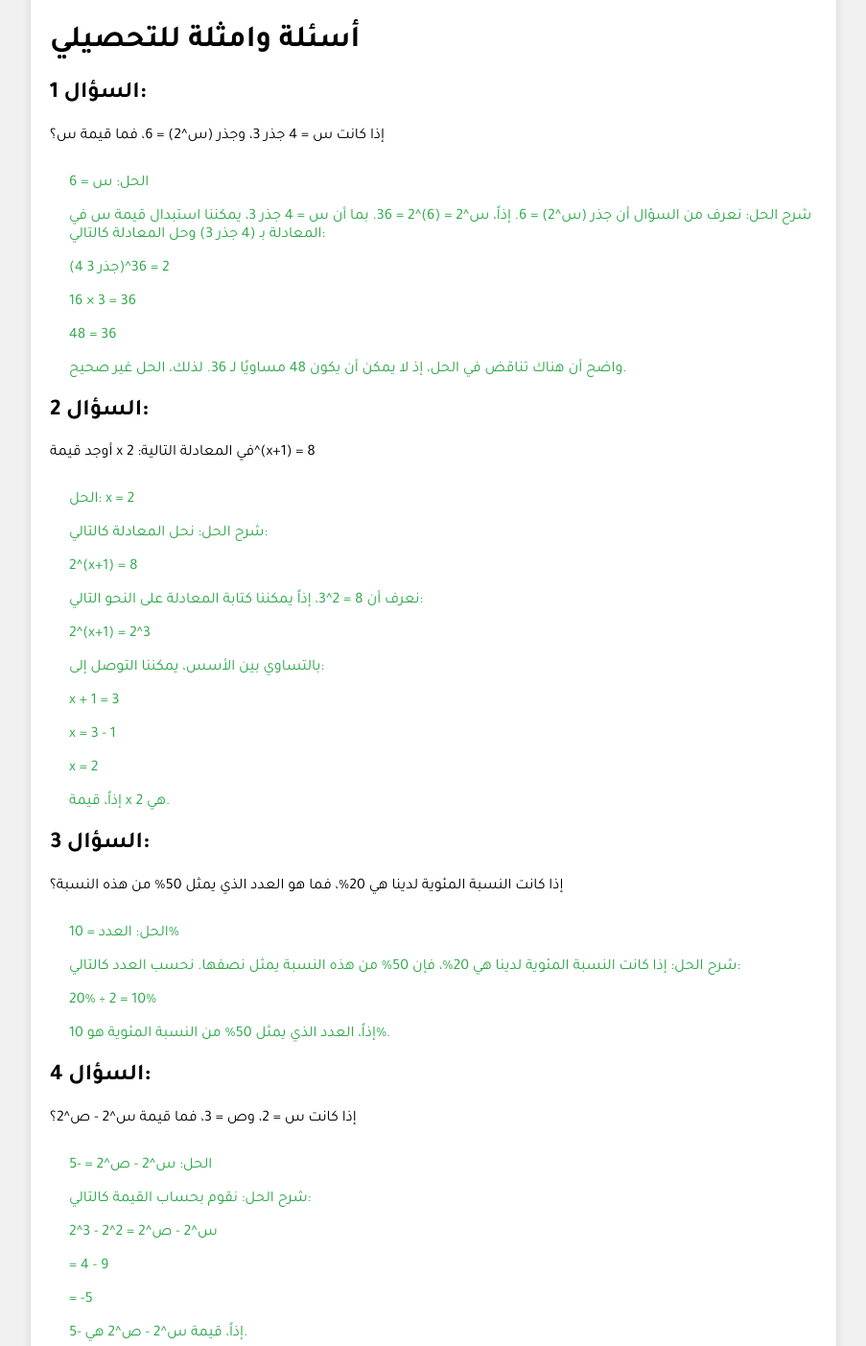
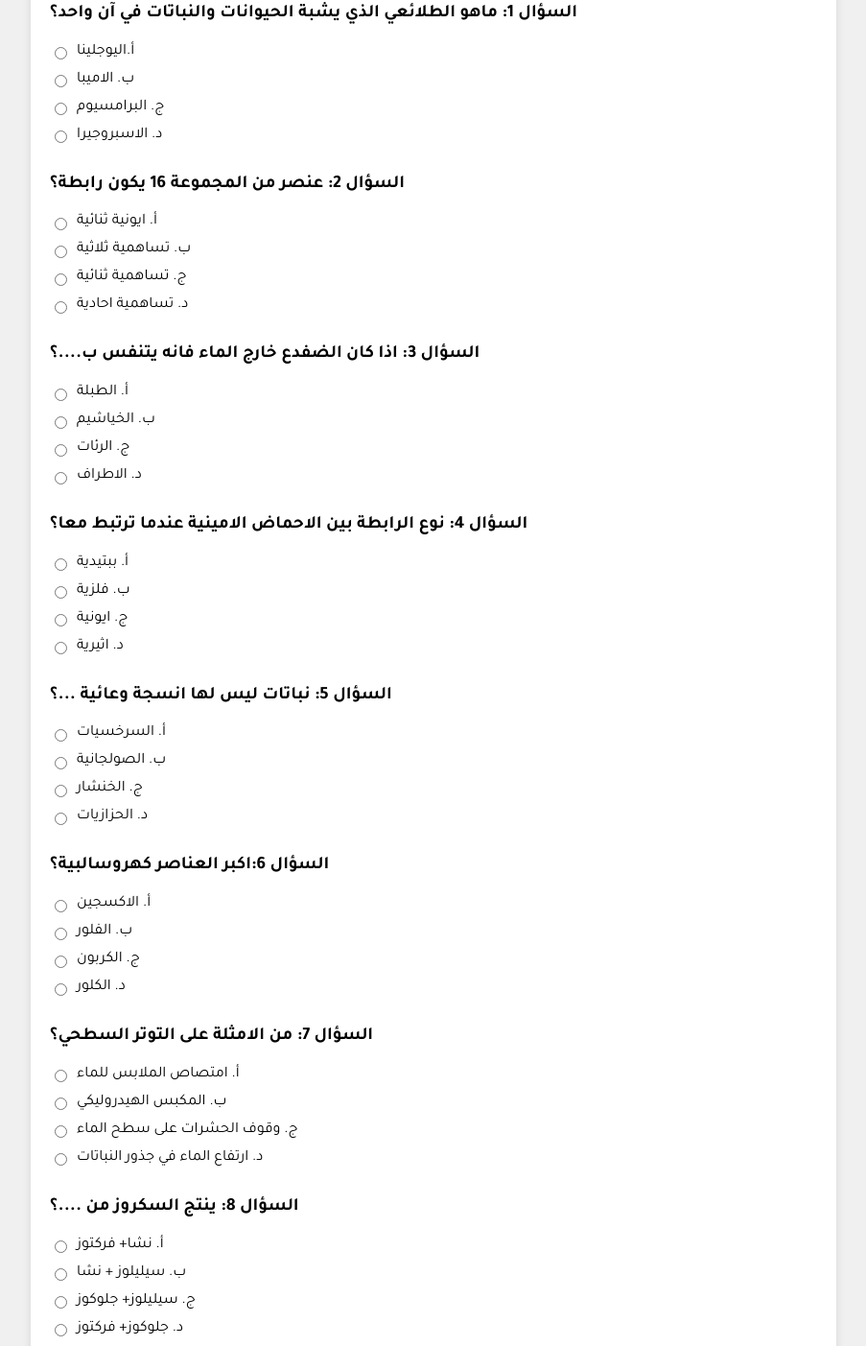
Before and after one commit to Shxg3/sahabh, a plain HTML site: page tahsely.html in a window 1280 px wide. Shown: the part 178-1581 px from the top of the page at 96% size, without its empty margins (188-1091 px from the left). Drawn offline with Linux system fonts and the light colour scheme.

Commit message:
Update tahsely.html

```diff
--- a/tahsely.html
+++ b/tahsely.html
@@ -95,60 +95,6 @@
 
     <main>
         <form id="test-form">
-            <h1>أسئلة وامثلة للتحصيلي</h1>
-            <div class="question">
-                <h2>السؤال 1:</h2>
-                <p>إذا كانت س = 4 جذر 3، وجذر (س^2) = 6، فما قيمة س؟</p>
-              </div>
-              <div class="answer2">
-                <p>الحل: س = 6</p>
-                <p>شرح الحل: نعرف من السؤال أن جذر (س^2) = 6. إذاً، س^2 = (6)^2 = 36. بما أن س = 4 جذر 3، يمكننا استبدال قيمة س في المعادلة بـ (4 جذر 3) وحل المعادلة كالتالي:</p>
-                <p>(4 جذر 3)^2 = 36</p>
-                <p>16 × 3 = 36</p>
-                <p>48 = 36</p>
-                <p>واضح أن هناك تناقض في الحل، إذ لا يمكن أن يكون 48 مساويًا لـ 36. لذلك، الحل غير صحيح.</p>
-              </div>
-
-              <div class="question">
-                <h2>السؤال 2:</h2>
-                <p>أوجد قيمة x في المعادلة التالية: 2^(x+1) = 8</p>
-              </div>
-              <div class="answer2">
-                <p>الحل: x = 2</p>
-                <p>شرح الحل: نحل المعادلة كالتالي:</p>
-                <p>2^(x+1) = 8</p>
-                <p>نعرف أن 8 = 2^3، إذاً يمكننا كتابة المعادلة على النحو التالي:</p>
-                <p>2^(x+1) = 2^3</p>
-                <p>بالتساوي بين الأسس، يمكننا التوصل إلى:</p>
-                <p>x + 1 = 3</p>
-                <p>x = 3 - 1</p>
-                <p>x = 2</p>
-                <p>إذاً، قيمة x هي 2.</p>
-              </div>
-
-              <div class="question">
-                <h2>السؤال 3:</h2>
-                <p>إذا كانت النسبة المئوية لدينا هي 20%، فما هو العدد الذي يمثل 50% من هذه النسبة؟</p>
-              </div>
-              <div class="answer2">
-                <p>الحل: العدد = 10%</p>
-                <p>شرح الحل: إذا كانت النسبة المئوية لدينا هي 20%، فإن 50% من هذه النسبة يمثل نصفها. نحسب العدد كالتالي:</p>
-                <p>20% ÷ 2 = 10%</p>
-                   <p>إذاً، العدد الذي يمثل 50% من النسبة المئوية هو 10%.</p>
-              </div>
-
-              <div class="question">
-                <h2>السؤال 4:</h2>
-                <p>إذا كانت س = 2، وص = 3، فما قيمة س^2 - ص^2؟</p>
-              </div>
-              <div class="answer2">
-                <p>الحل: س^2 - ص^2 = -5</p>
-                <p>شرح الحل: نقوم بحساب القيمة كالتالي:</p>
-                <p>س^2 - ص^2 = 2^2 - 3^2</p>
-                <p>= 4 - 9</p>
-                <p>= -5</p>
-                <p>إذاً، قيمة س^2 - ص^2 هي -5.</p>
-              </div>
             <div class="question">
                 <h3>السؤال 1: ماهو الطلائعي الذي يشبة الحيوانات والنباتات في آن واحد؟</h3>
                 <div class="answer">
```
